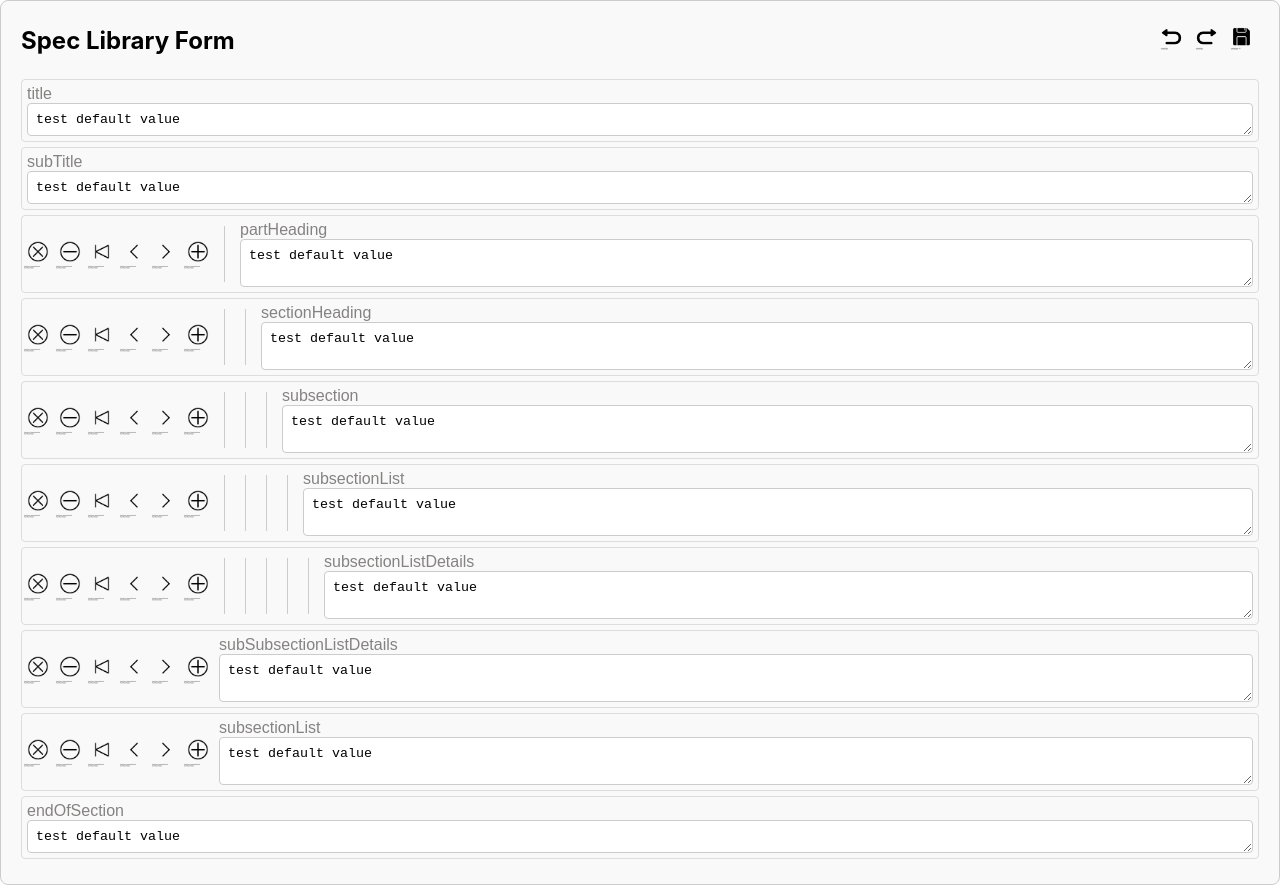
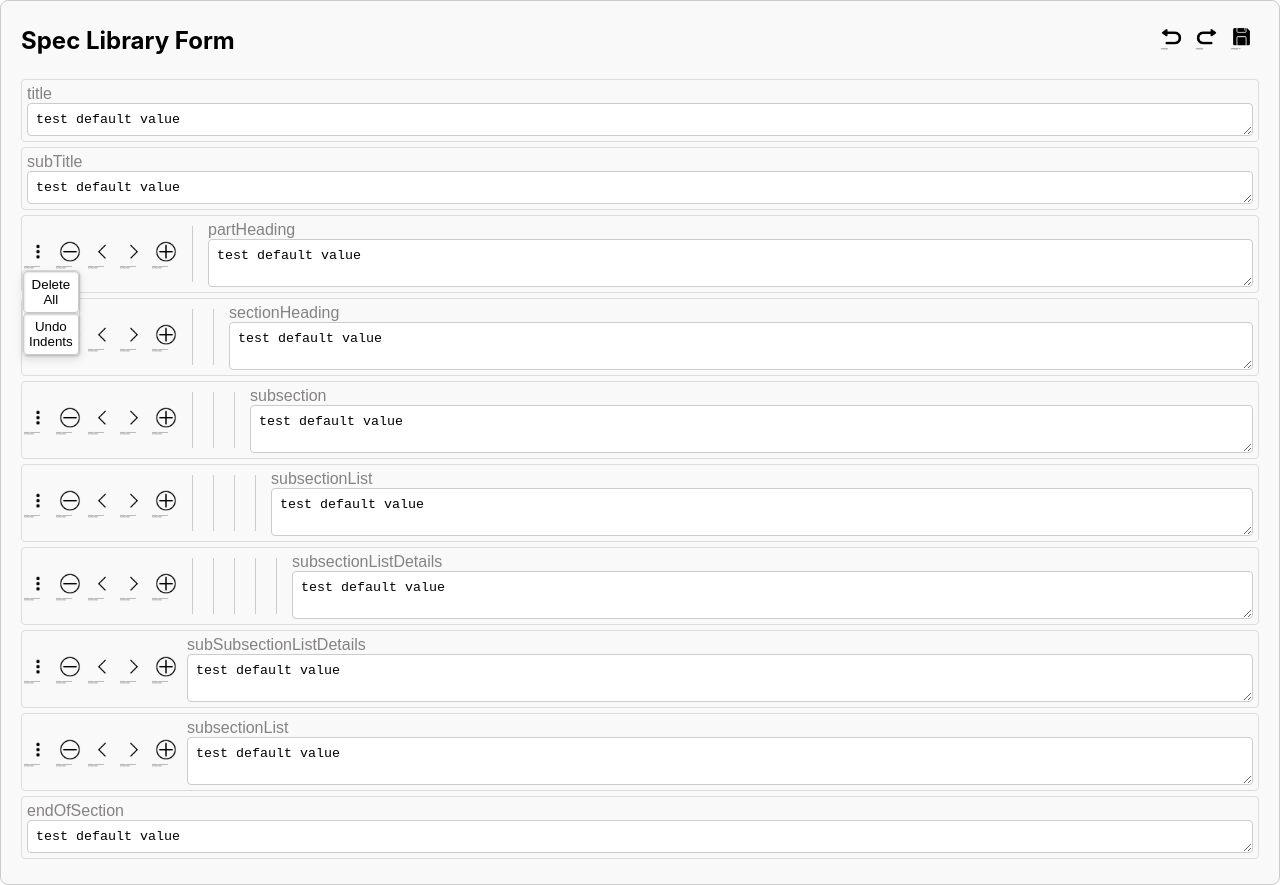
Before and after one commit to SophiaBouckJ2/spec-library-testing, a React (Create React App) app: page / in a window 1280 px wide. Both pictures are taken after a click on the button 38 px from the left and 254 px from the top of the page. Built offline with nearby package versions, Linux system fonts and the light colour scheme.

Commit message:
fixed nav

```diff
--- a/src/components/SpecLibraryForm/SpecLibraryForm.css
+++ b/src/components/SpecLibraryForm/SpecLibraryForm.css
@@ -33,7 +33,7 @@
 }
 
 .SpecLibraryFormHeaderButton:hover {
-  transform: scale(1.1);
+  transform: scale(1.05);
 }
 
 .SpecLibraryFormHeaderButton img {
--- a/src/components/SpecLibraryForm/SpecLibraryFormListElement/SpecLibraryFormListElement.css
+++ b/src/components/SpecLibraryForm/SpecLibraryFormListElement/SpecLibraryFormListElement.css
@@ -3,12 +3,12 @@
   margin-bottom: 5px;
   border: 1px solid #ddd;
   border-radius: 4px;
-  flex-direction: row; /* Ensure children are arranged in a row */
+  flex-direction: row;
 }
 
 .SpecLibraryFormListElementNavigation {
   display: flex;
-  align-items: center; /* Center buttons vertically */
+  align-items: center;
 }
 
 .SpecLibraryFormListElementNavigationButtonGroup {
@@ -21,28 +21,20 @@
   border: none;
   cursor: pointer;
   padding: 0;
-
   display: flex;
   align-items: center;
   justify-content: center;
-  transition: all 0.3s ease-in-out;
-}
-
-.SpecLibraryFormListElementNavigationButton:hover {
-  transform: scale(1.1);
 }
 
 .SpecLibraryFormListElementNavigationButton img {
   width: 32px;
   height: 32px;
-
-  transition: transform 0.3s ease-in-out;
 }
 
 .SpecLibraryFormListElementLineBox {
   width: 1px;
   background: #ccc;
-  height: auto; /* Allow the line to adjust with the container height */
+  height: auto;
   margin: 10px;
 }
 
@@ -50,12 +42,12 @@
   display: flex;
   flex-direction: column;
   flex-grow: 1;
-  padding: 5px; /* Added padding for spacing */
+  padding: 5px;
 }
 
 .SpecLibraryFormListElementMarker {
-  margin-right: 10px; /* Added margin for spacing */
-  align-self: flex-start; /* Align marker to the start */
+  margin-right: 10px;
+  align-self: flex-start;
   font-family: Arial;
   color: #858282;
 }
@@ -70,10 +62,10 @@
   padding: 8px;
   border: 1px solid #ccc;
   border-radius: 4px;
-  resize: vertical; /* Allow vertical resizing */
+  resize: vertical;
 }
 
-/* Tooltip styles */
+/* tooltip hover */
 .tooltip {
   position: relative;
   display: inline-block;
@@ -81,23 +73,55 @@
 
 .tooltip-text {
   visibility: hidden;
-  width: 50px;
   background-color: #555;
   color: #fff;
   text-align: center;
   border-radius: 4px;
-  padding: 5px 0;
+  padding: 5px 8px;
   position: absolute;
   z-index: 1;
-  bottom: 125%; /* Position above the button */
+  bottom: 125%;
   left: 50%;
   transform: translateX(-50%);
   transition: opacity 0.3s;
   opacity: 0.5;
   font-family: Arial;
+  font-size: 12px;
+  box-sizing: border-box;
 }
 
 .tooltip:hover .tooltip-text {
   visibility: visible;
   opacity: 0.5;
 }
+
+/* Submenu styles */
+.SpecLibraryFormListElementSubmenu {
+  flex-direction: column;
+  position: absolute;
+  background: white;
+  border: 1px solid #ddd;
+  border-radius: 4px;
+  z-index: 2;
+  left: 0;
+  box-shadow: 0px 4px 8px rgba(0, 0, 0, 0.1);
+}
+
+.SpecLibraryFormListElementSubmenuNavigationButton {
+  background: none;
+  cursor: pointer;
+  display: flex;
+  align-items: center;
+  justify-content: center;
+  border: 1px solid #ccc;
+  padding: 5px;
+  border-radius: 4px; /* Rounded corners for the buttons */
+  box-shadow: inset 1px 1px 2px rgba(0, 0, 0, 0.1),
+    /* Inner shadow for bevel effect */ 1px 1px 3px rgba(0, 0, 0, 0.2); /* Outer shadow for elevation */
+  transition: box-shadow 0.3s ease-in-out;
+}
+
+.SpecLibraryFormListElementSubmenuNavigationButton:hover {
+  box-shadow: inset 1px 1px 2px rgba(0, 0, 0, 0.2),
+    2px 2px 4px rgba(0, 0, 0, 0.3);
+}
--- a/src/components/SpecLibraryForm/SpecLibraryFormListElement/SpecLibraryFormListElement.js
+++ b/src/components/SpecLibraryForm/SpecLibraryFormListElement/SpecLibraryFormListElement.js
@@ -1,9 +1,7 @@
-// DEPENDENCIES
-import React, { useState, useEffect, useContext } from "react";
-
-// CSS
+import React, { useState, useEffect } from "react";
 import "./SpecLibraryFormListElement.css";
 
+import menu from "../../../Assets/menu.png";
 import delete_all from "../../../Assets/delete_all.png";
 import delete_one from "../../../Assets/delete_one.png";
 import move_atw_left from "../../../Assets/move_atw_left.png";
@@ -11,51 +9,53 @@ import move_left from "../../../Assets/move_left.png";
 import move_right from "../../../Assets/move_right.png";
 import add_new from "../../../Assets/add_new.png";
 
-// REACT COMPONENT
 const SpecLibraryFormListElement = (props) => {
-  let [indent, setIndent] = useState(0);
-  let [content, setContent] = useState("");
-  let [type, setType] = useState("");
+  const [indent, setIndent] = useState(0);
+  const [content, setContent] = useState("");
+  const [type, setType] = useState("");
+  const [showSubmenu, setShowSubmenu] = useState(false);
 
-  // USE EFFECT
   useEffect(() => {
     setIndent(props.indent ? props.indent : 0);
     setContent(props.content ? props.content : "");
     setType(props.type ? props.type : "");
   }, [props]);
 
-  // INPUT HANDLERS
-
   const handleContentChange = (event) => {
     setContent(event.target.value);
   };
 
-  // API FUNCTIONS
+  const toggleSubmenu = () => {
+    setShowSubmenu(!showSubmenu);
+  };
 
-  // HELPER FUNCTIONS
-
-  // RENDER
   return (
     <div className="SpecLibraryFormListElement">
       <div className="SpecLibraryFormListElementNavigation">
         <div className="SpecLibraryFormListElementNavigationButtonGroup">
           <div className="tooltip">
-            <button className="SpecLibraryFormListElementNavigationButton">
-              <img src={delete_all} alt="delete_all" />
+            <button
+              className="SpecLibraryFormListElementNavigationButton"
+              onClick={toggleSubmenu}
+            >
+              <img src={menu} alt="menu" />
             </button>
-            <span className="tooltip-text">Delete All</span>
+            {showSubmenu && (
+              <div className="SpecLibraryFormListElementSubmenu">
+                <button className="SpecLibraryFormListElementSubmenuNavigationButton">
+                  Delete All
+                </button>
+                <button className="SpecLibraryFormListElementSubmenuNavigationButton">
+                  Undo Indents
+                </button>
+              </div>
+            )}
           </div>
           <div className="tooltip">
             <button className="SpecLibraryFormListElementNavigationButton">
               <img src={delete_one} alt="delete_one" />
             </button>
             <span className="tooltip-text">Delete</span>
-          </div>
-          <div className="tooltip">
-            <button className="SpecLibraryFormListElementNavigationButton">
-              <img src={move_atw_left} alt="move_atw_left" />
-            </button>
-            <span className="tooltip-text">Undo Indents</span>
           </div>
           <div className="tooltip">
             <button className="SpecLibraryFormListElementNavigationButton">
@@ -96,5 +96,4 @@ const SpecLibraryFormListElement = (props) => {
   );
 };
 
-// EXPORT
 export default SpecLibraryFormListElement;
```
Also changed, not shown: src/Assets/menu.png (added).
